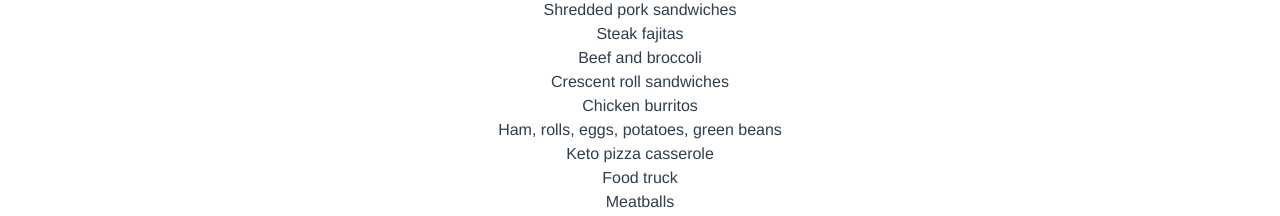
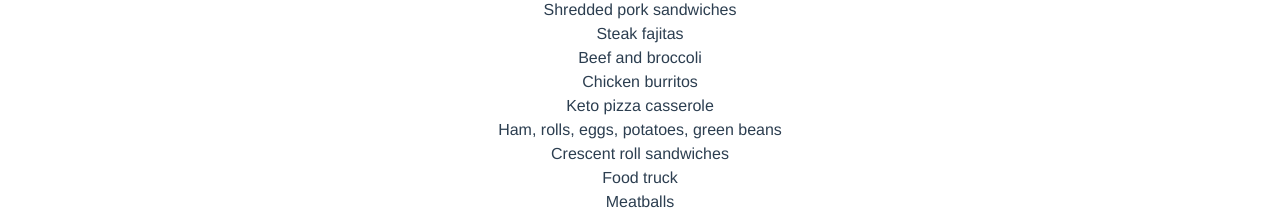
Before and after one commit to davestaab/staab-dashboard, a Vue app: page / in a window 1280 px wide. Shown: the part 646-862 px from the top of the page. Built offline with nearby package versions, Linux system fonts and the light colour scheme.

Commit message:
Update itemLists.ts

```diff
--- a/src/data/itemLists.ts
+++ b/src/data/itemLists.ts
@@ -22,11 +22,11 @@ export default [
       { name: 'Shredded pork sandwiches', complete: false },
       { name: 'Steak fajitas', complete: false },
       { name: 'Beef and broccoli', complete: false },
+      { name: 'Chicken burritos', complete: false },
+      { name: 'Keto pizza casserole', complete: false },
+      { name: 'Ham, rolls, eggs, potatoes, green beans', complete: true },
       { name: 'Crescent roll sandwiches', complete: true },
-      { name: 'Chicken burritos', complete: false },
-      { name: 'Ham, rolls, eggs, potatoes, green beans', complete: false },
-      { name: 'Keto pizza casserole', complete: false },
-      { name: 'Food truck', complete: false },
+      { name: 'Food truck', complete: true },
       { name: 'Meatballs', complete: true }
     ]
   }
```
